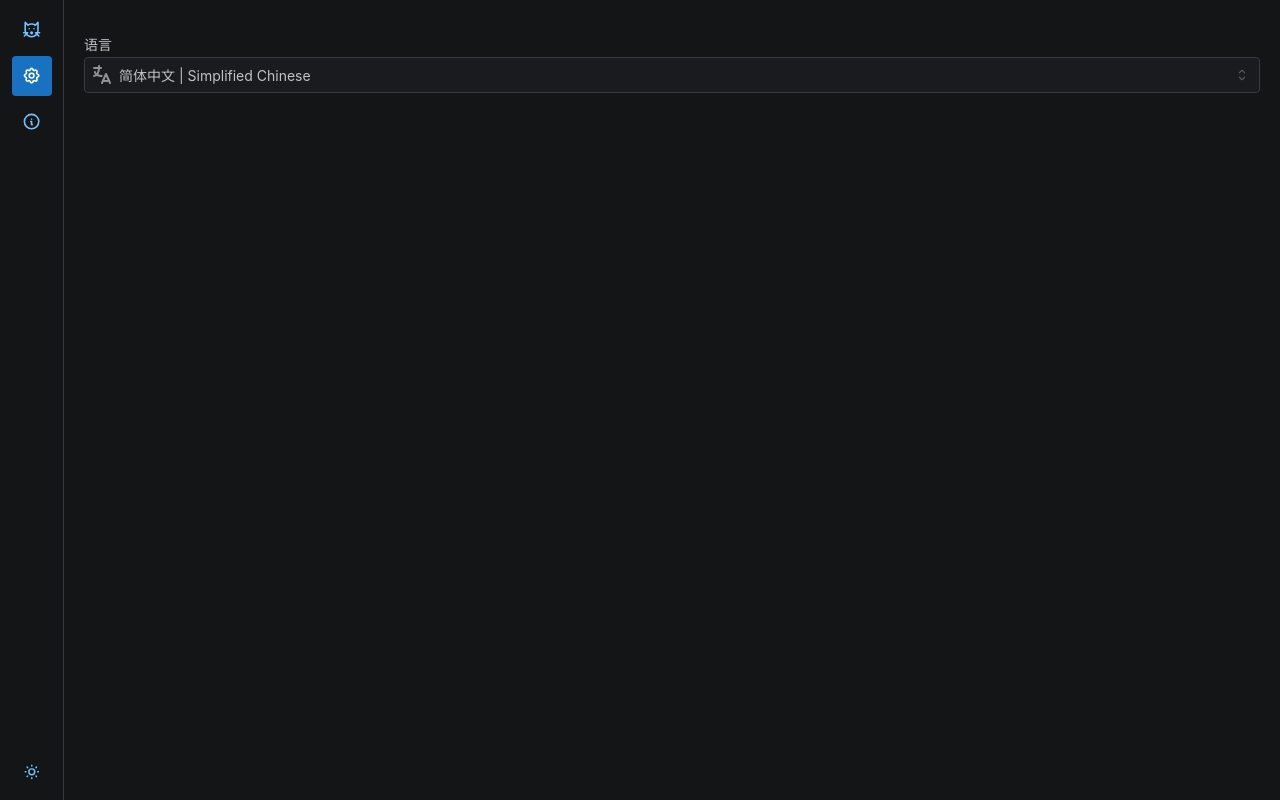
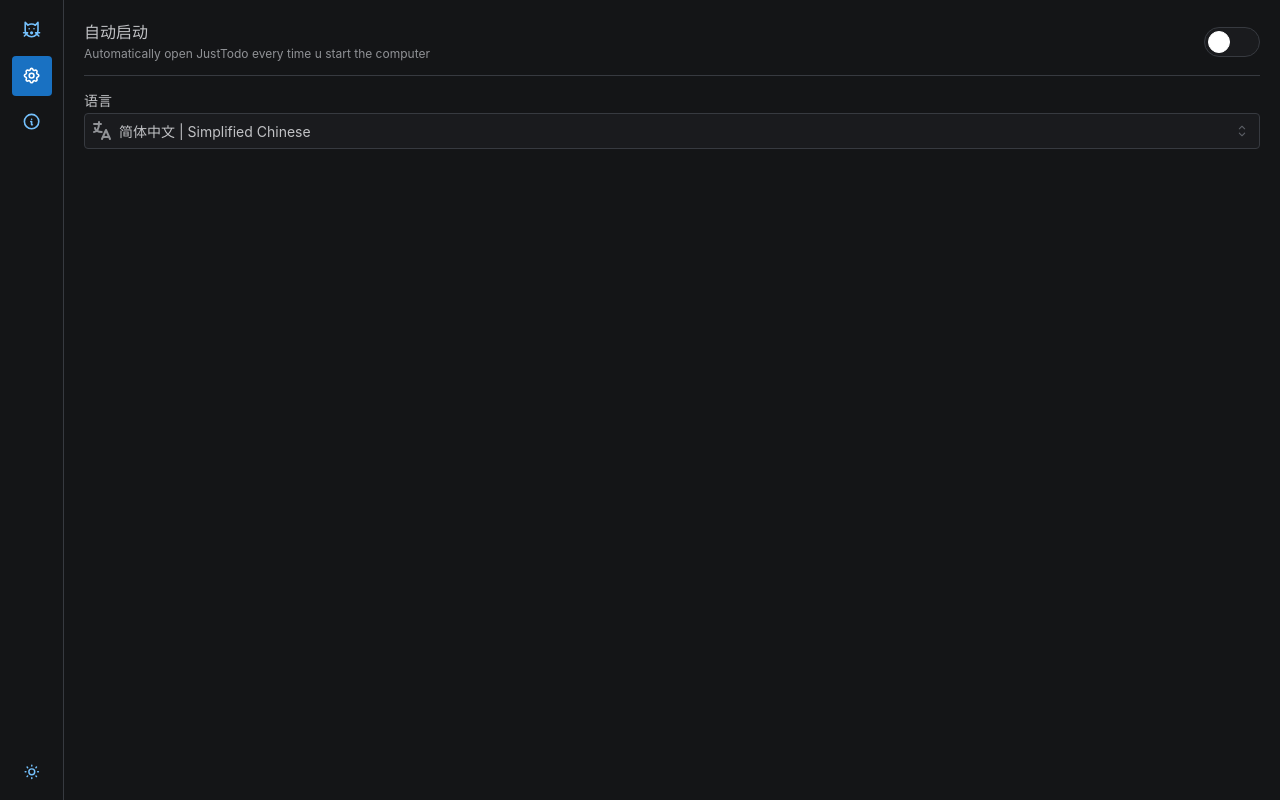
Before and after one commit to bruceblink/JustTodo, a React (Vite) app: page / in a window 1280 px wide. Both pictures are taken after a click on the button 31 px from the left and 76 px from the top of the page. Built offline with nearby package versions, Linux system fonts and the light colour scheme.

Commit message:
feat(setting): add set app auto-startup button and function

```diff
--- a/src/components/Settings.tsx
+++ b/src/components/Settings.tsx
@@ -1,15 +1,41 @@
-import { memo } from 'react';
+import React, { memo } from 'react';
 import { Select } from '@mantine/core';
 import { IconLanguage } from '@tabler/icons-react';
 import languages from '../locale/languages.ts';
 import { handleSettingChange } from '../utils/handleSettingChange.ts';
 import { DispatchType } from '../types/IEvents.ts';
 import { useTranslation } from 'react-i18next';
-import i18n from '../i18n.ts';
+import { useSettingStore } from '../hooks/useSettingStore.tsx';
+import SettingSwitch from './ui/SettingSwitch.tsx';
+
+interface ISettingsContent {
+  title: string;
+  description: string;
+  checked: boolean;
+  dispatchType: DispatchType;
+  component?: React.ReactNode;
+}
 
 function Settings() {
-  const { t } = useTranslation();
+  const { t, i18n } = useTranslation();
+  const { allowAutoStartUp } = useSettingStore();
+
+  const settingSwitches: ISettingsContent[] = [
+    {
+      title: t('Auto start-up'),
+      description: t('Automatically open JustTodo every time u start the computer'),
+      checked: allowAutoStartUp,
+      dispatchType: DispatchType.SwitchAppAutoStartUp,
+    },
+  ];
+
+  const SettingSwitches = settingSwitches.map((setting, index) => {
+    return <SettingSwitch {...setting} key={index} />;
+  });
+
   return (
+    <>
+      {SettingSwitches}
       <Select
         leftSection={<IconLanguage />}
         allowDeselect={false}
@@ -23,6 +49,7 @@ function Settings() {
         value={i18n.language}
         onChange={(value) => handleSettingChange(DispatchType.ChangeAppLanguage, value as string)}
       />
+    </>
   );
 }
 
--- /dev/null
+++ b/src/components/ui/SettingSwitch.tsx
@@ -0,0 +1,33 @@
+import { Switch, Group, Text, Divider } from '@mantine/core';
+import { ISettingsContent } from '../../types/ISetting.ts';
+import { handleSettingChange } from '../../utils/handleSettingChange.ts';
+
+function SettingSwitch({
+  title,
+  description,
+  checked = false,
+  dispatchType,
+  component,
+}: ISettingsContent) {
+  return (
+    <>
+      <Group justify={'space-between'}>
+        <div>
+          <Text>{title}</Text>
+          <Text maw={460} fz={'xs'} c={'dimmed'}>
+            {description}
+          </Text>
+        </div>
+        <Switch
+          size={'lg'}
+          checked={checked}
+          onChange={(event) => handleSettingChange(dispatchType, event.target.checked)}
+        />
+      </Group>
+      {component}
+      <Divider my={'sm'} />
+    </>
+  );
+}
+
+export default SettingSwitch;
--- a/src/hooks/useSettingStore.tsx
+++ b/src/hooks/useSettingStore.tsx
@@ -12,4 +12,8 @@ export const useSettingStore = create<ISettingStoreState>()((set) => ({
   setTheme: (newTheme) => {
     set({ theme: newTheme });
   },
+  allowAutoStartUp: defaultSettings.allowAutoStartUp ?? false,
+  setAllowAutoStartUp: (newBoolean) => {
+    set({ allowAutoStartUp: newBoolean });
+  },
 }));
--- a/src/types/IEvents.ts
+++ b/src/types/IEvents.ts
@@ -1,4 +1,5 @@
 export enum DispatchType {
   ChangeAppLanguage = 'Change app language',
   ChangeAppTheme = 'Change app theme',
+  SwitchAppAutoStartUp = 'Switch app window auto start up',
 }
--- a/src/utils/handleSettingChange.ts
+++ b/src/utils/handleSettingChange.ts
@@ -3,12 +3,26 @@ import { useSettingStore } from '../hooks/useSettingStore';
 import i18next from 'i18next';
 import { DispatchType } from '../types/IEvents';
 import { info } from '@tauri-apps/plugin-log';
+import { disable, enable, isEnabled } from '@tauri-apps/plugin-autostart';
 
 interface IHandleSettingChange {
   (dispatchType: DispatchType, newValue: string | boolean | number): void;
 }
+
+export function toggleAutoStartUp(allowAutoStartUp: boolean) {
+  (async () => {
+    const hasEnabledStartUp = await isEnabled();
+
+    if (allowAutoStartUp) {
+      if (!hasEnabledStartUp) await enable();
+    } else if (hasEnabledStartUp) {
+      await disable();
+    }
+  })();
+}
+
 export const handleSettingChange: IHandleSettingChange = (dispatchType, newValue) => {
-  const { setLanguage, setTheme } = useSettingStore.getState();
+  const { setLanguage, setTheme, setAllowAutoStartUp } = useSettingStore.getState();
 
   void info(`Change setting, type: ${dispatchType}, value: ${newValue}`);
 
@@ -22,6 +36,10 @@ export const handleSettingChange: IHandleSettingChange = (dispatchType, newValue
       setTheme(newValue as ColorScheme);
       localStorage.setItem('theme', newValue as string);
       return;
+    case DispatchType.SwitchAppAutoStartUp:
+      toggleAutoStartUp(newValue as boolean);
+      setAllowAutoStartUp(newValue as boolean);
+      return;
     default:
       return;
   }
```
Also changed, not shown: src/components/ui/SettingButton.tsx (added, +23 -0 lines), src/types/ISetting.ts (+18 -0 lines). Lines whose indentation alone changed are shown as unchanged.
